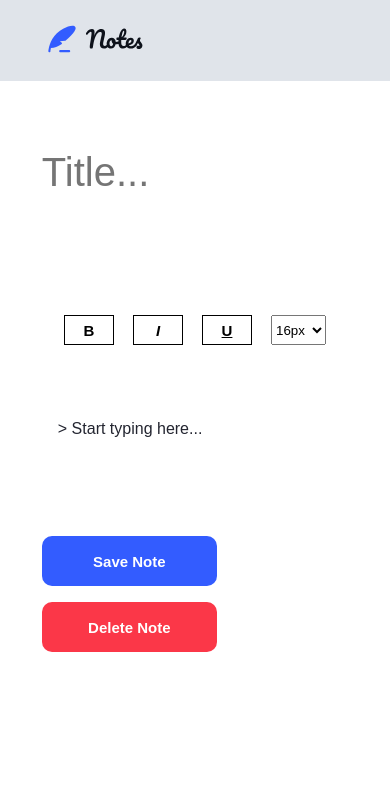
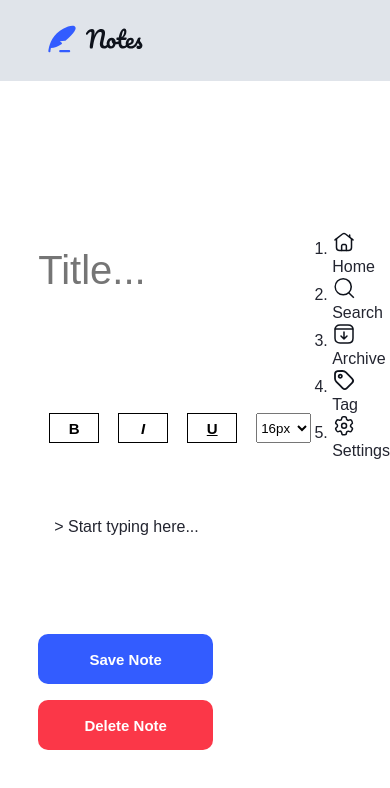
Before and after one commit to LeoLoureiro-code/NotesApp, an Angular app: page /notes in a window 390 px wide. Shown: the top 788 px of the page. Built offline with nearby package versions, Linux system fonts and the light colour scheme.

Commit message:
add mobile navigation to notes component

```diff
--- a/src/components/notes/notes.component.html
+++ b/src/components/notes/notes.component.html
@@ -3,4 +3,5 @@
     <navigation></navigation>
     <all-notes></all-notes>
     <text-editor></text-editor>
+    <mobile-navigation></mobile-navigation>
 </main>
--- a/src/components/notes/notes.component.scss
+++ b/src/components/notes/notes.component.scss
@@ -3,6 +3,3 @@
 :host{
     min-height: 100vh;
 }
-main{
-
-}
--- a/src/components/notes/notes.component.ts
+++ b/src/components/notes/notes.component.ts
@@ -4,11 +4,12 @@ import { NotesContentComponent } from "../notes-content/notes-content.component"
 import { HeaderComponent } from "../header/header.component";
 import { TextEditorComponent } from "../text-editor/text-editor.component";
 import { AllNotesComponent } from "../all-notes/all-notes.component";
+import { MobileNavigationComponent } from "../mobile-navigation/mobile-navigation.component";
 
 @Component({
   selector: 'notes',
   standalone: true,
-  imports: [NavigationComponent, NotesContentComponent, HeaderComponent, TextEditorComponent, AllNotesComponent],
+  imports: [NavigationComponent, NotesContentComponent, HeaderComponent, TextEditorComponent, AllNotesComponent, MobileNavigationComponent],
   templateUrl: './notes.component.html',
   styleUrl: './notes.component.scss'
 })
```
